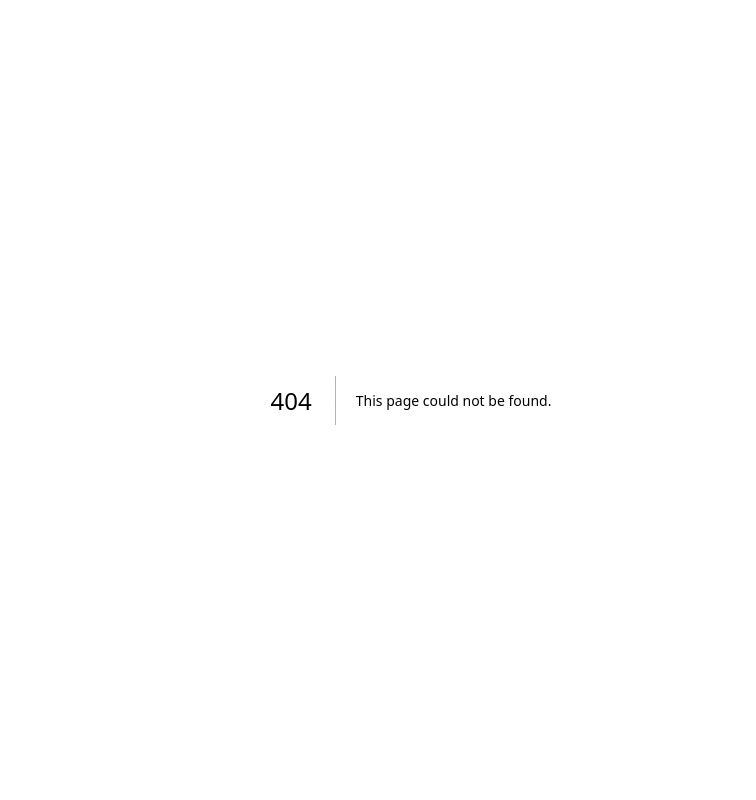
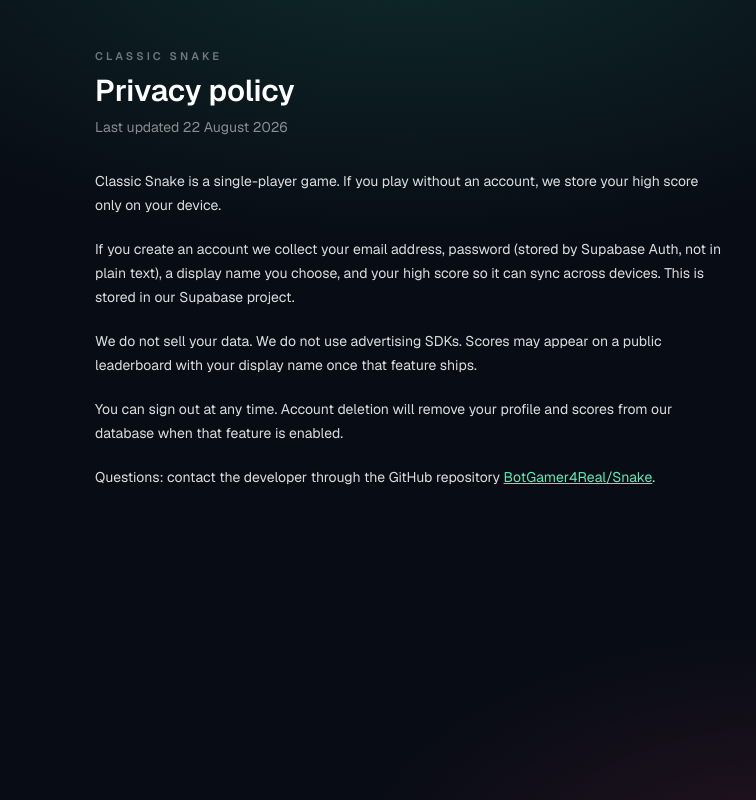
Before and after one commit to BotGamer4Real/Snake, a Next.js app: page /privacy in a window 1280 px wide. Before the commit this address had no page. Shown: the whole page, without its empty margins (229-985 px from the left). Built offline with nearby package versions, Linux system fonts and the light colour scheme.

Commit message:
Add Play Store signing config, AAB script, and privacy page

```diff
--- a/package.json
+++ b/package.json
@@ -8,7 +8,8 @@
     "start": "next start",
     "lint": "eslint",
     "android:sync": "next build && npx cap sync android",
-    "android:open": "npx cap open android"
+    "android:open": "npx cap open android",
+    "android:bundle": "next build && npx cap sync android && cd android && gradlew.bat bundleRelease"
   },
   "dependencies": {
     "@capacitor/android": "^8.5.0",
--- /dev/null
+++ b/src/app/privacy/page.tsx
@@ -0,0 +1,40 @@
+export const dynamic = "force-static";
+
+export default function PrivacyPage() {
+  return (
+    <main className="mx-auto max-w-2xl px-5 py-12 text-white/85">
+      <p className="text-[11px] font-semibold uppercase tracking-[0.28em] text-white/40">
+        Classic Snake
+      </p>
+      <h1 className="mt-2 text-3xl font-semibold text-white">Privacy policy</h1>
+      <p className="mt-2 text-sm text-white/50">Last updated 22 August 2026</p>
+
+      <div className="mt-8 space-y-5 text-sm leading-6">
+        <p>
+          Classic Snake is a single-player game. If you play without an account, we store
+          your high score only on your device.
+        </p>
+        <p>
+          If you create an account we collect your email address, password (stored by
+          Supabase Auth, not in plain text), a display name you choose, and your high
+          score so it can sync across devices. This is stored in our Supabase project.
+        </p>
+        <p>
+          We do not sell your data. We do not use advertising SDKs. Scores may appear on
+          a public leaderboard with your display name once that feature ships.
+        </p>
+        <p>
+          You can sign out at any time. Account deletion will remove your profile and
+          scores from our database when that feature is enabled.
+        </p>
+        <p>
+          Questions: contact the developer through the GitHub repository{" "}
+          <a className="text-emerald-300 underline" href="https://github.com/BotGamer4Real/Snake">
+            BotGamer4Real/Snake
+          </a>
+          .
+        </p>
+      </div>
+    </main>
+  );
+}
```
Also changed, not shown: 3 other files (tests, documents, lock files or other folders).
